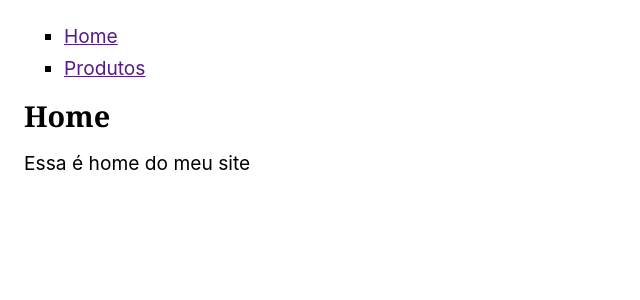
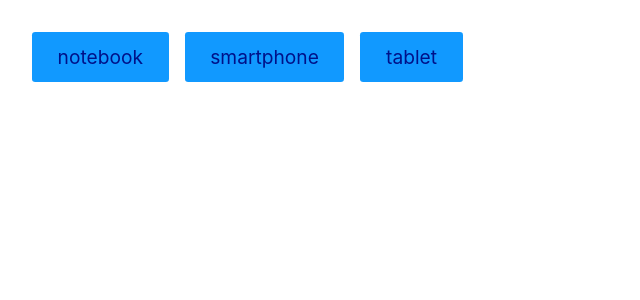
Before and after one commit to iagobalbino/origamid-react, a React (Create React App) app: page / in a window 1280 px wide. Shown: the top 300 px of the page, without its empty margins (0-640 px from the left). Built offline with nearby package versions, Linux system fonts and the light colour scheme.

Commit message:
App.js modificado

```diff
--- a/src/App.js
+++ b/src/App.js
@@ -1,31 +1,27 @@
 import React from 'react';
-import Home from './0212-desafios-componentes/Home';
-import Produtos from './0212-desafios-componentes/Produtos';
-
-// Replique a interface como a apresentada na aula
-// Utilize a array abaixo para mostrar os produtos
-// Quebre em componentes o que precisar ser reutilizado
-// Dica: const { pathname } = window.location; (puxa o caminho do URL)
-const produtos = [
-  { nome: 'Notebook', propriedades: ['16gb ram', '512gb'] },
-  { nome: 'Smartphone', propriedades: ['2gb ram', '128gb'] },
-];
+import Produto from './0301-useState-3/Produto';
 
 const App = () => {
+  const [dados, setDados] = React.useState(null);
+  const [carregando, setCarregando] = React.useState(null);
+
+  async function handleClick(event) {
+    setCarregando(true);
+    const response = await fetch(`https://ranekapi.origamid.dev/json/api/produto/${event.target.innerText}`);
+
+    const json = await response.json();
+    setDados(json);
+    setCarregando(false);
+  }
 
   return (
     <div>
-      <ul>
-        <li>
-          <a href=''>Home</a>
-        </li>
-        <li>
-          <a href=''>Produtos</a>
-        </li>
-      </ul>
-
-      <Home />
-    </div >
+      <button style={{ margin: '.5rem' }} onClick={handleClick}>notebook</button>
+      <button style={{ margin: '.5rem' }} onClick={handleClick}>smartphone</button>
+      <button style={{ margin: '.5rem' }} onClick={handleClick}>tablet</button>
+      {carregando && <p>Carregando...</p>}
+      {!carregando && dados && <Produto dados={dados} />}
+    </div>
   );
 };
 
```
